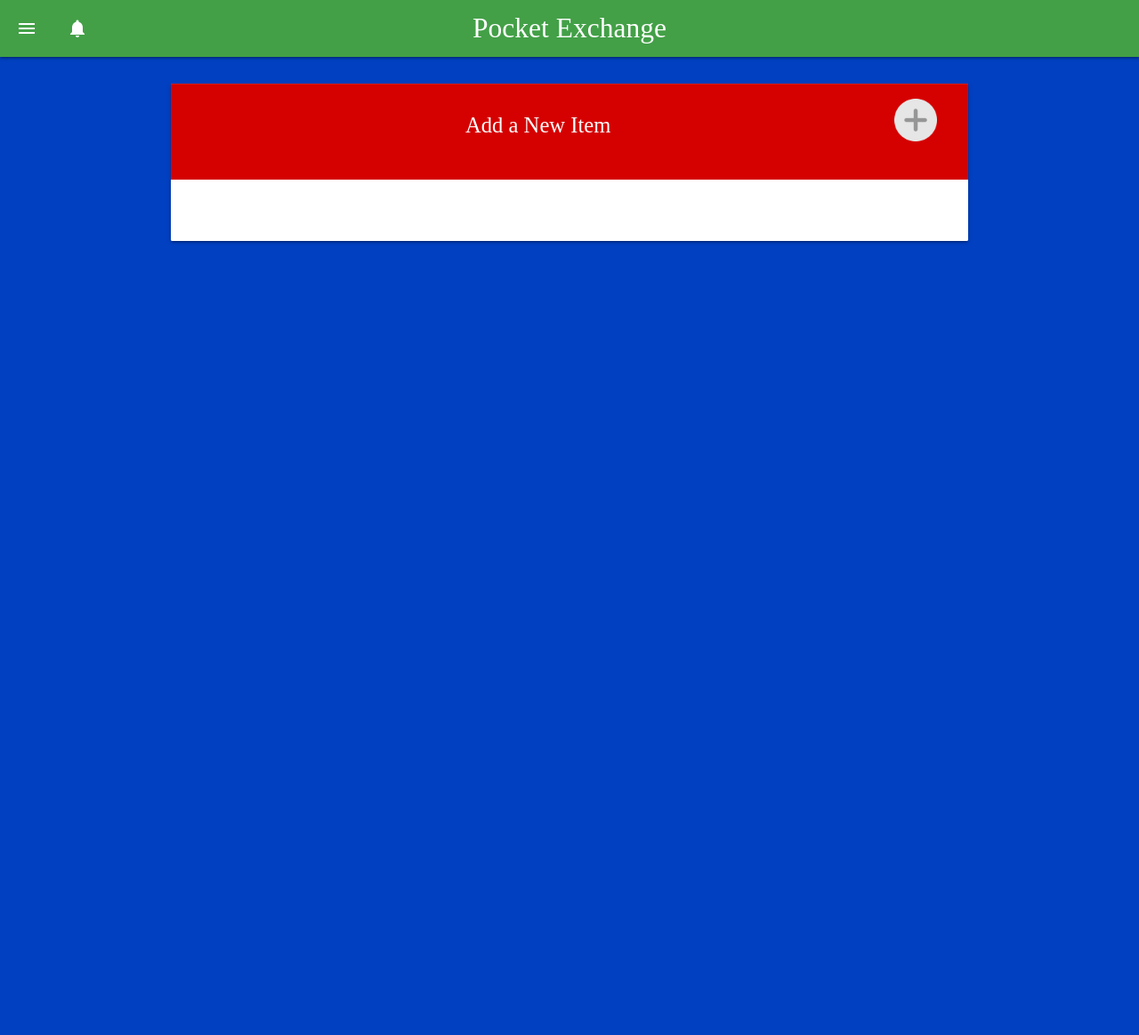
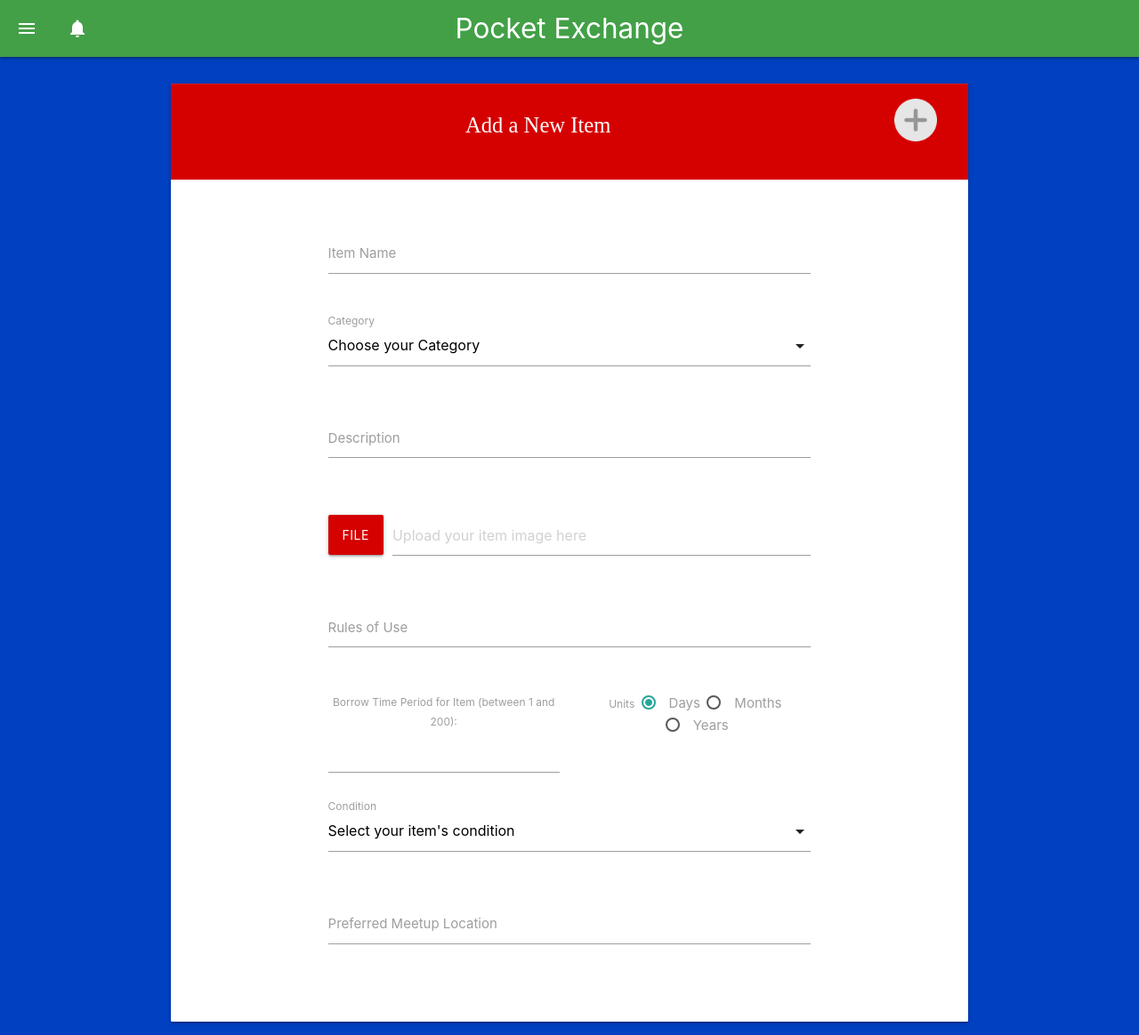
Before and after one commit to TriniWeb-Pirates/Pocket_Exchange_App, a Flask app: template App/templates/addNewItem.html in a window 1280 px wide. Shown: the whole page at 89% size. Before the commit the page ends 274 px from the top, so only its background shows below. Run offline with Flask 3, Linux system fonts and the light colour scheme; the template is opened without the code that fills it, so the values that code supplies are empty; some web fonts are replaced.

Commit message:
add new item page almost complete

```diff
--- a/App/templates/addNewItem.html
+++ b/App/templates/addNewItem.html
@@ -8,9 +8,13 @@
 
 <style>
 
+body{
+    background-color: #0040c1;
 
-    body{
-        background-color: #0040c1;
+}
+
+    h5{
+
         font-family: 'Frank Ruhl Libre', serif;
   font-weight:500;
     }
@@ -43,11 +47,149 @@
 </div>
 
 
+<div class="row">  <!--make a next row-->
+
+<form>  <!--inside the form-->
+
+    <div class="row">
+    <div class="col s8 offset-s2">
+    <div class="input-field">
+        <input required id="name" type="text" class="validate" name="name">
+        <label for="name">Item Name</label>
+      </div>
+    </div>
+</div>
 
 
 
+<div class="row">
+    <div class="input-field col s8 offset-s2">
+      <select name="category" required>
+        <option value="" disabled selected>Choose your Category</option>
+        <option value="Books">Books</option>
+        <option value="Stationery">Stationery</option>
+        <option value="Clothing">Clothing</option>
+        <option value="Home Appliances">Home Appliances</option>
+        <option value="Electronics">Electronics</option>
+        <option value="Tools">Tools</option>
+        <option value="Cosmetics">Cosmetics</option>
+        <option value="Furniture">Furniture</option>
+        <option value="Miscellaneous">Miscellaneous</option>
+      </select>
+      <label>Category</label>
     </div>
+  </div>
+
+
+
+
+    <div class="row">
+    <div class="input-field col s8 offset-s2">
+        <textarea name="description" required id="description" class="materialize-textarea"></textarea>
+        <label for="description">Description</label>
+      </div>
+      </div>
+
+
+
+      <div class="row">
+      <div class="file-field input-field col s8 offset-s2">
+        <div class="btn red accent-4">
+          <span>File</span>
+          <input name="image" required type="file" multiple>
+        </div>
+        <div class="file-path-wrapper">
+          <input class="file-path validate" type="text" placeholder="Upload your item image here">
+        </div>
+      </div>
+    </div>
+
+
+      <div class="row">
+      <div class="input-field col s8 offset-s2">
+        <textarea name="rules_of_use" required id="rules_of_use" class="materialize-textarea"></textarea>
+        <label for="rules_of_use">Rules of Use</label>
+      </div>
+    </div>
+
+
+
+
+
+
+        <div class="row">
+            <div class="col s4 offset-s2">
+        <label for="time">Borrow Time Period for Item (between 1 and 200):</label>
+        <input name="time_number" required type="number"  min="1" max="200">
+
+        </div>
+
+        <div class="col s4">
+            <p>
+                <label> Units
+                  <input class="with-gap" value="days" name="time_units" type="radio" checked />
+                  <span>Days</span>
+                </label>
+
+
+
+                <label>
+                  <input class="with-gap" value="months" name="time_units" type="radio"  />
+                  <span>Months</span>
+                </label>
+
+
+
+                <label>
+                  <input class="with-gap" value="years" name="time_units" type="radio"  />
+                  <span>Years</span>
+                </label>
+              </p>
+        </div>
+
+    </div>
+
+
+    <div class="row">
+        <div class="input-field col s8 offset-s2">
+          <select required name="condition" required>
+            <option value="" disabled selected>Select your item's condition</option>
+            <option value="Poor">Poor</option>
+            <option value="Fair">Fair</option>
+            <option value="Good">Good</option>
+            <option value="Very Good">Very Good</option>
+            <option value="Excellent">Excellent</option>
+          </select>
+          <label>Condition</label>
+        </div>
+      </div>
+
+
+
+      <div class="row">
+
+        <div class="col s8 offset-s2 input-field">
+
+                <input id="meetup_location" type="text" class="validate">
+                <label for="meetup_location">Preferred Meetup Location</label>
+
+        </div>
+
+
+      </div>
+
+</form>
+
+
+
+
 </div>
+
+
+
+
+    </div>  <!--for white card content-->
+</div>      <!--for container-->
 
 
 
@@ -57,5 +199,12 @@
 
 </div>
 
+<script>document.addEventListener('DOMContentLoaded', function() {
+    var sel = document.querySelectorAll('select');
+    M.FormSelect.init(sel);
+  });
+
+  </script>
+
 
 {% endblock %}
```
